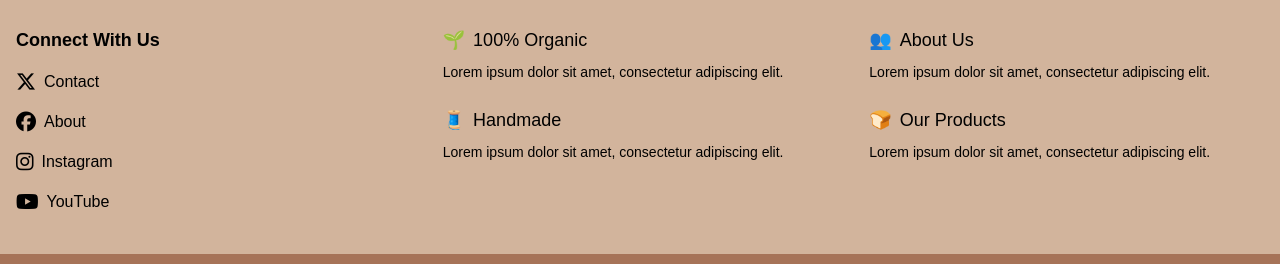
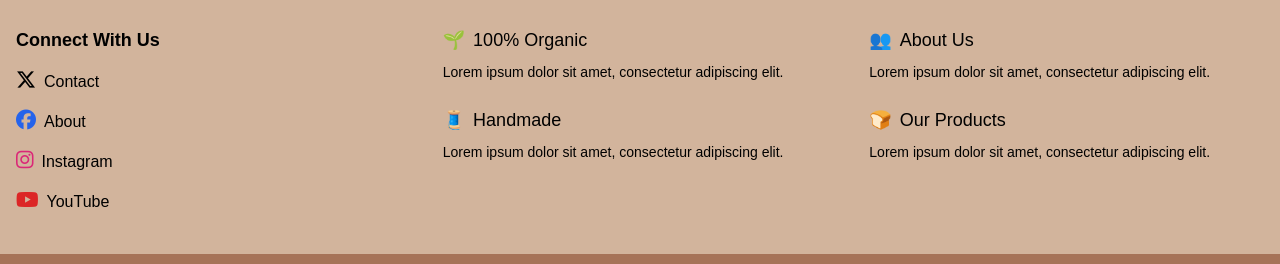
Before and after one commit to Shiela04/golden-wheat, a Next.js app: page / in a window 1280 px wide. Shown: the part 1028-1292 px from the top of the page. Built offline with nearby package versions, Linux system fonts and the light colour scheme.

Commit message:
tweaks in footer social icons

```diff
--- a/app/components/Footer.js
+++ b/app/components/Footer.js
@@ -8,25 +8,34 @@
           <h2 className="mb-4 text-lg font-bold">Connect With Us</h2>
           <ul className="space-y-4">
             <li className="flex items-center space-x-2">
-              <i className="text-xl fab fa-x-twitter"></i>
+              <a href="https://x.com/">
+                {" "}
+                <i className="text-xl text-black transition-colors fab fa-x-twitter hover:text-gray-200"></i>
+              </a>
               <a href="#" className="hover:underline">
                 Contact
               </a>
             </li>
             <li className="flex items-center space-x-2">
-              <i className="text-xl fab fa-facebook"></i>
+              <a href="https://facebook.com/">
+                <i className="text-xl text-blue-600 transition-colors fab fa-facebook hover:text-blue-200"></i>
+              </a>
               <a href="#" className="hover:underline">
                 About
               </a>
             </li>
             <li className="flex items-center space-x-2">
-              <i className="text-xl fab fa-instagram"></i>
+              <a href="https://instagram.com/">
+                <i className="text-xl text-pink-600 transition-colors fab fa-instagram hover:text-pink-200"></i>
+              </a>
               <a href="#" className="hover:underline">
                 Instagram
               </a>
             </li>
             <li className="flex items-center space-x-2">
-              <i className="text-xl fab fa-youtube"></i>
+              <a href="https://youtube.com/">
+                <i className="text-xl text-red-600 transition-colors fab fa-youtube hover:text-red-200"></i>
+              </a>
               <a href="#" className="hover:underline">
                 YouTube
               </a>
--- a/app/components/NavListItem.js
+++ b/app/components/NavListItem.js
@@ -3,13 +3,13 @@
 
 export default function NavListItem() {
   const listItems = HEADER_DETAILS.navMenu.map((item) => (
-    <ui key={uuidv4()}>
+    <ul key={uuidv4()}>
       <a href={item.navUrl}>{item.navText}</a>
-    </ui>
+    </ul>
   ));
   return (
     <div className="hidden sm:ml-6 sm:block">
-      <div className="flex space-x-4 items-center list-none">{listItems}</div>
+      <div className="flex items-center space-x-4 list-none">{listItems}</div>
     </div>
   );
 }
```
